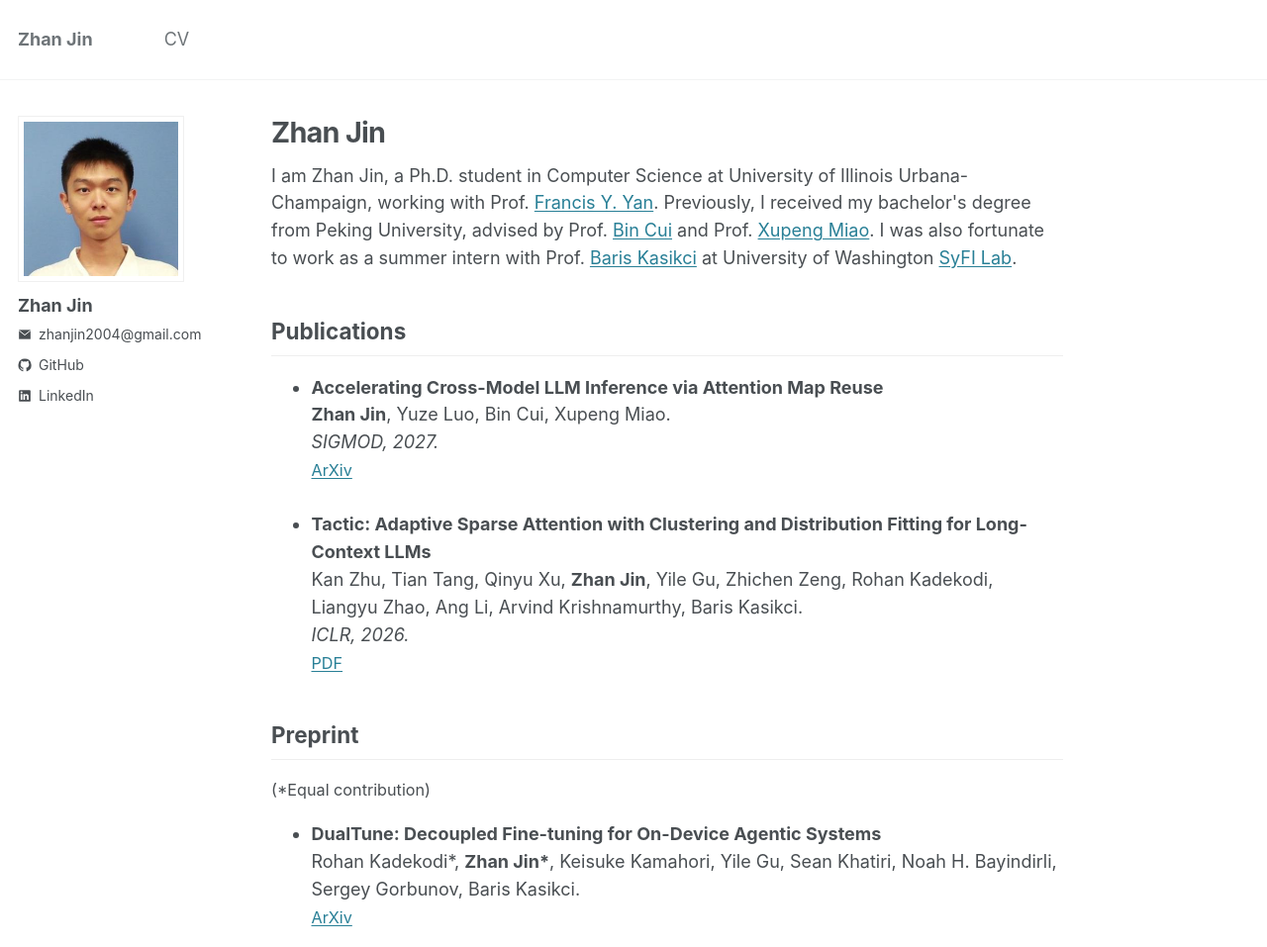
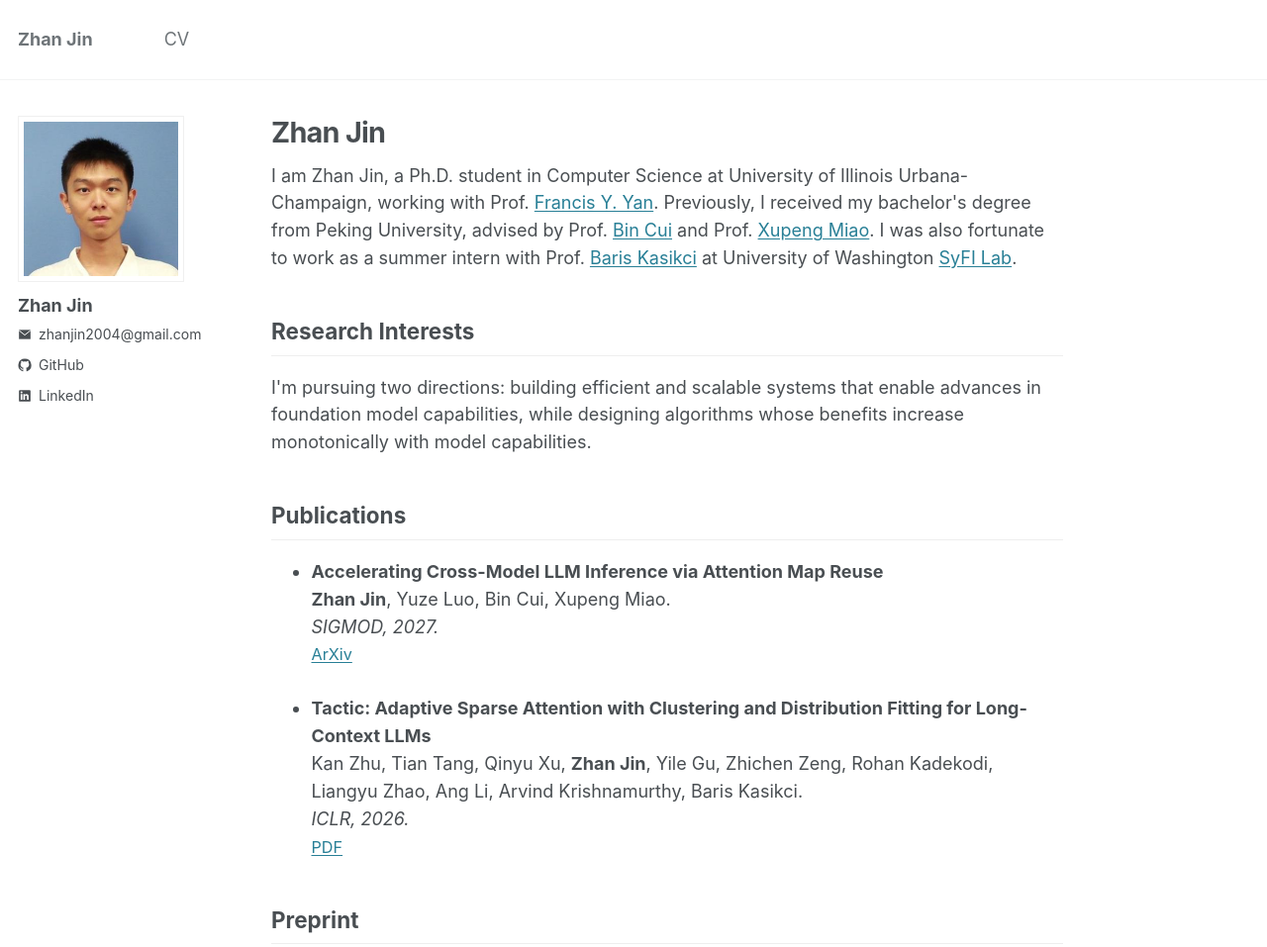
Before and after one commit to JustinJin04/JustinJin04.github.io, a plain HTML site: page index.html in a window 1280 px wide. Shown: the top 957 px of the page at 99% size. Drawn offline with Linux system fonts and the light colour scheme.

Commit message:
add research interests

```diff
--- a/index.html
+++ b/index.html
@@ -35,6 +35,10 @@
       <div class="introduction">
         <p>I am Zhan Jin, a Ph.D. student in Computer Science at University of Illinois Urbana-Champaign, working with Prof. <a href="https://fyy.cs.illinois.edu/" target="_blank" rel="noopener">Francis Y. Yan</a>. Previously, I received my bachelor's degree from Peking University, advised by Prof. <a href="https://cuibinpku.github.io/" target="_blank" rel="noopener">Bin Cui</a> and Prof. <a href="https://hsword.github.io/" target="_blank" rel="noopener">Xupeng Miao</a>. I was also fortunate to work as a summer intern with Prof. <a href="https://homes.cs.washington.edu/~baris/" target="_blank" rel="noopener">Baris Kasikci</a> at University of Washington <a href="https://syfi.cs.washington.edu/" target="_blank" rel="noopener">SyFI Lab</a>.</p>
       </div>
+      <section aria-labelledby="research-interests">
+        <h2 id="research-interests">Research Interests</h2>
+        <p>I'm pursuing two directions: building efficient and scalable systems that enable advances in foundation model capabilities, while designing algorithms whose benefits increase monotonically with model capabilities.</p>
+      </section>
       <section aria-labelledby="publications">
         <h2 id="publications">Publications</h2>
         <!-- Replace resource labels with links only when the real files or URLs are available. -->
```
Also changed, not shown: 1 other file.
